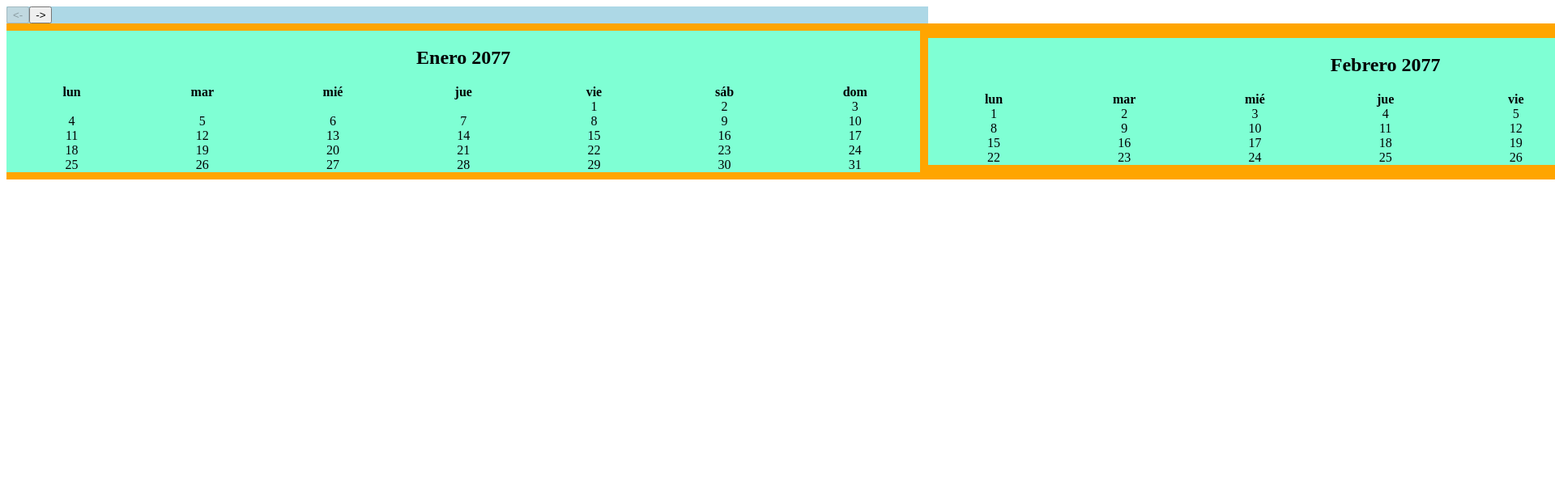
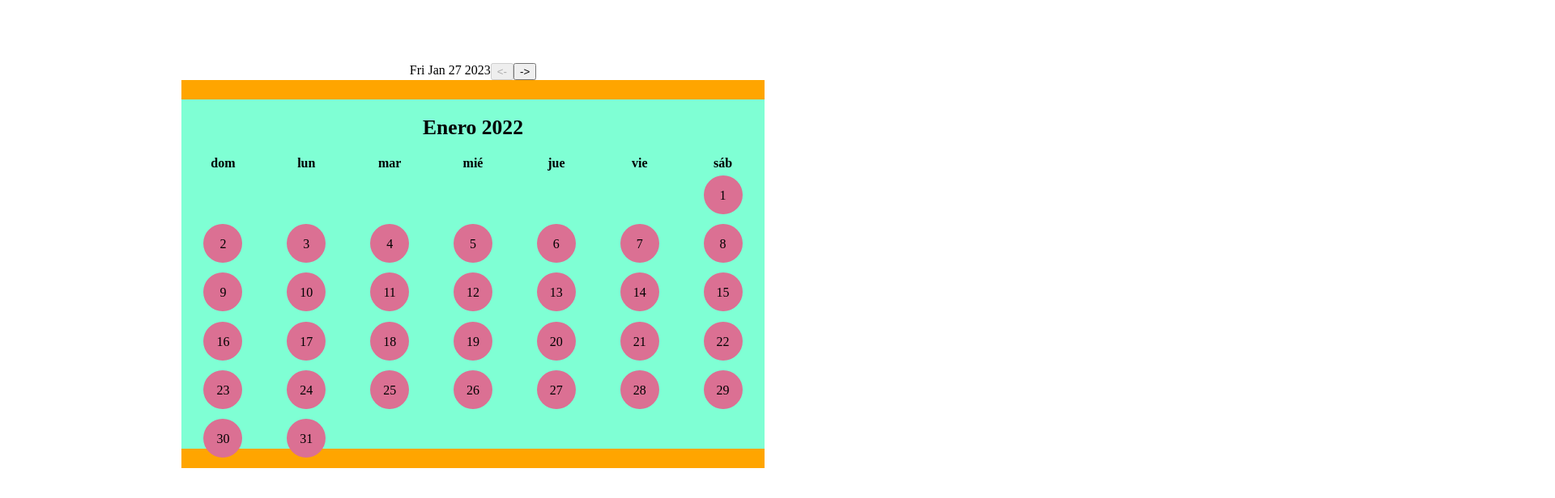
Before and after one commit to sayroback/handling-dates, a React (Vite) app: page / in a window 1280 px wide. Shown: the top 616 px of the page at 81% size, 1920 px wide, since content can reach past the window. Built offline with nearby package versions, Linux system fonts and the light colour scheme.

Commit message:
Botones para cambiar el mes

```diff
--- a/src/App.jsx
+++ b/src/App.jsx
@@ -4,7 +4,7 @@ import { Calendar } from "./components/Calendar";
 function App() {
   return (
     <div className="App">
-      <Calendar Year={2077} />
+      <Calendar Year={2022} />
     </div>
   );
 }
--- /dev/null
+++ b/src/components/Calendar/components/Buttons.jsx
@@ -0,0 +1,14 @@
+import React from "react";
+
+export const Buttons = ({ setValue, value }) => {
+  return (
+    <div className="calendar__buttons">
+      <button onClick={() => setValue(value + 100 / 12)} disabled={value >= 0}>
+        {"<-"}
+      </button>
+      <button onClick={() => setValue(value - 100 / 12)} disabled={value < -91}>
+        {"->"}
+      </button>
+    </div>
+  );
+};
--- a/src/components/Calendar/components/DaysMonth.jsx
+++ b/src/components/Calendar/components/DaysMonth.jsx
@@ -11,10 +11,10 @@ export const DaysMonth = ({ daysNumber, ClassName, startsOn }) => {
               <li
                 key={i}
                 start={startsOn}
-                style={i === 0 ? { gridColumn: `${startsOn}` } : null}
+                style={i === 0 ? { gridColumn: `${startsOn + 1}` } : null}
                 className={i === 0 ? "first-day" : null}
               >
-                {day + 1}
+                <span>{day + 1}</span>
               </li>
             ))
           : null}
--- a/src/components/Calendar/hooks/useCalendarData.jsx
+++ b/src/components/Calendar/hooks/useCalendarData.jsx
@@ -8,7 +8,7 @@ export const useCalendarData = (locale = "es", year) => {
   const intlWeekDay = new Intl.DateTimeFormat(locale, { weekday: "short" });
 
   const weekDaysNames = weekdays.map((_, weekDayIndex) => {
-    const date = new Date(2021, 10, weekDayIndex + 1);
+    const date = new Date(2021, 10, weekDayIndex);
     const weekDayName = intlWeekDay.format(date);
     return weekDayName;
   });
--- a/src/components/Calendar/index.jsx
+++ b/src/components/Calendar/index.jsx
@@ -5,6 +5,7 @@ import { DaysNames } from "./components/DaysNames";
 import { Month } from "./components/Month";
 import { useCalendarData } from "./hooks/useCalendarData";
 import styled from "styled-components";
+import { Buttons } from "./components/Buttons";
 
 const Carrousel = styled.div`
   transform: translateX(${(prop) => prop.translate}%);
@@ -16,21 +17,14 @@ export const Calendar = ({ locale = "es", Year }) => {
     locale,
     Year
   );
-  console.log(carrouselScroll);
+  console.log(calendar);
   return (
+    <div className="date-picker">
+      <div className="date-picker--header">
+        <span>{today.toDateString()}</span>
+        <Buttons setValue={setCarrouselScroll} value={carrouselScroll} />
+      </div>
       <section className="calendar">
-      <button
-        onClick={() => setCarrouselScroll(carrouselScroll + 100 / 12)}
-        disabled={carrouselScroll >= 0}
-      >
-        {"<-"}
-      </button>
-      <button
-        onClick={() => setCarrouselScroll(carrouselScroll - 100 / 12)}
-        disabled={carrouselScroll < -91}
-      >
-        {"->"}
-      </button>
         <Carrousel translate={carrouselScroll} className="calendar--container">
           {calendar
             ? calendar.map((cal, i) => (
@@ -57,5 +51,6 @@ export const Calendar = ({ locale = "es", Year }) => {
             : null}
         </Carrousel>
       </section>
+    </div>
   );
 };
--- a/src/components/Calendar/style.css
+++ b/src/components/Calendar/style.css
@@ -1,50 +1,100 @@
+.App {
+  width: 90vw;
+  height: 80vh;
+  display: flex;
+  justify-content: center;
+  align-items: center;
+}
+
+.date-picker {
+  width: inherit;
+  height: inherit;
+  max-width: 45rem;
+  display: flex;
+  flex-direction: column;
+  align-items: center;
+  justify-content: center;
+}
+
+.date-picker--header {
+  display: flex;
+  justify-content: center;
+}
+
 .calendar {
-  width: 90%;
-  max-width: 120rem;
+  width: 100%;
+  height: 100%;
+  max-width: 45rem;
+  max-height: 30rem;
   background-color: lightblue;
+  overflow: hidden;
 }
 
 .calendar--container {
   width: 1200%;
+  height: 100%;
   background-color: orange;
   display: flex;
   flex-flow: row nowrap;
   justify-content: flex-start;
   align-items: center;
-  gap: 10px;
   transition: all 0.5s ease;
 }
 
+.calendar__buttons {
+}
+
 .calendar__month--container {
+  height: 90%;
   width: calc(100% / 12);
   background-color: aquamarine;
+  display: flex;
+  flex-direction: column;
 }
 
+.calendar__month__days {
+  height: inherit;
+}
 .calendar__month__days ol {
   margin: 0;
   padding: 0;
 }
 .calendar__month__days ol li {
   list-style: none;
+  display: flex;
+  height: 100%;
+  justify-content: center;
+  align-items: center;
 }
 
 .calendar__month--name {
   text-align: center;
+  margin: 20px 0;
+  font-size: 1.6rem;
 }
 
 .calendar__month__days--name {
   display: grid;
   grid-template-columns: repeat(7, 1fr);
+  font-size: 1rem;
   font-weight: 700;
-  text-align: center;
 }
 
 .calendar__month__days--number {
   display: grid;
+  height: 100%;
   grid-template-columns: repeat(7, 1fr);
-  text-align: center;
 }
 
 .calendar__month__days--number li:hover {
   background-color: brown;
 }
+.calendar__month__days--number li span {
+  font-size: 1rem;
+  text-align: center;
+  background-color: palevioletred;
+  width: 1rem;
+  height: 1rem;
+  padding: 1rem;
+  border-radius: 50%;
+}
```
Lines whose indentation alone changed are shown as unchanged.
